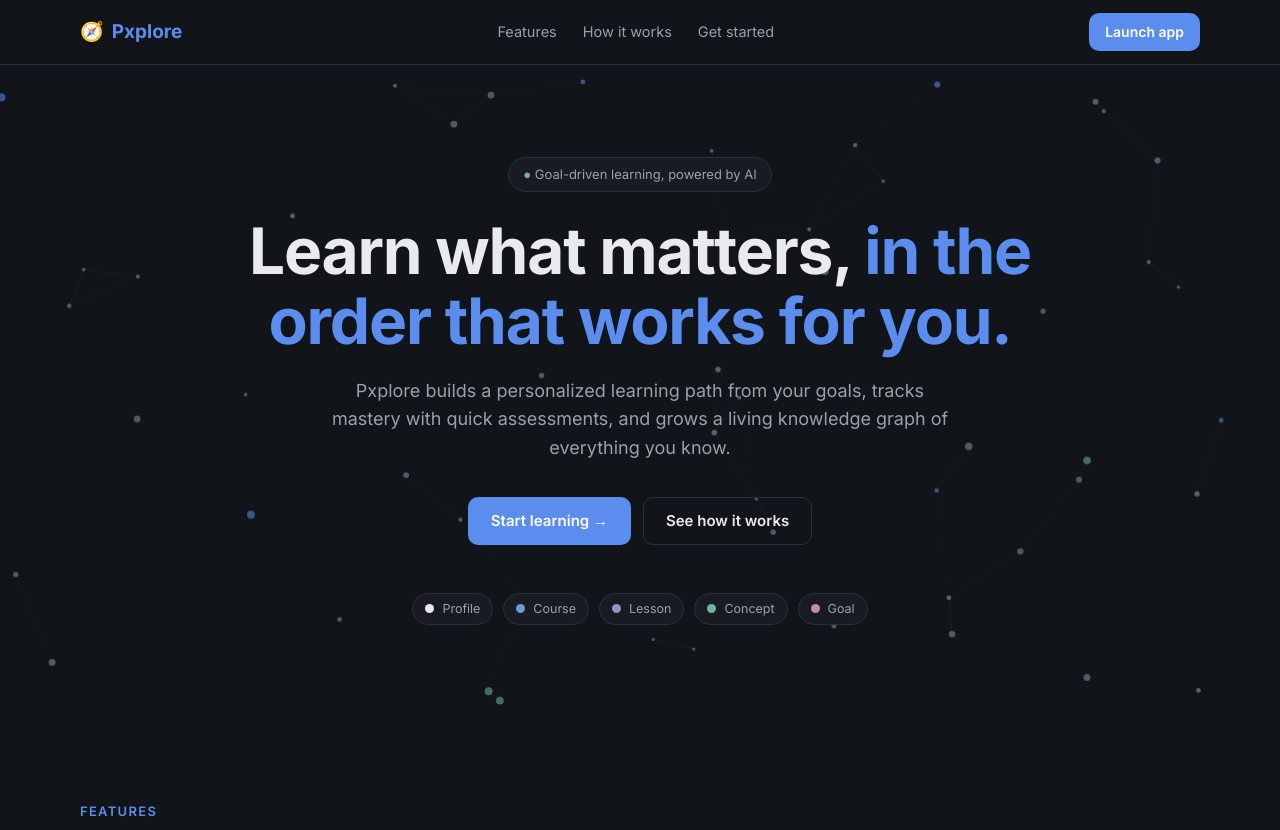
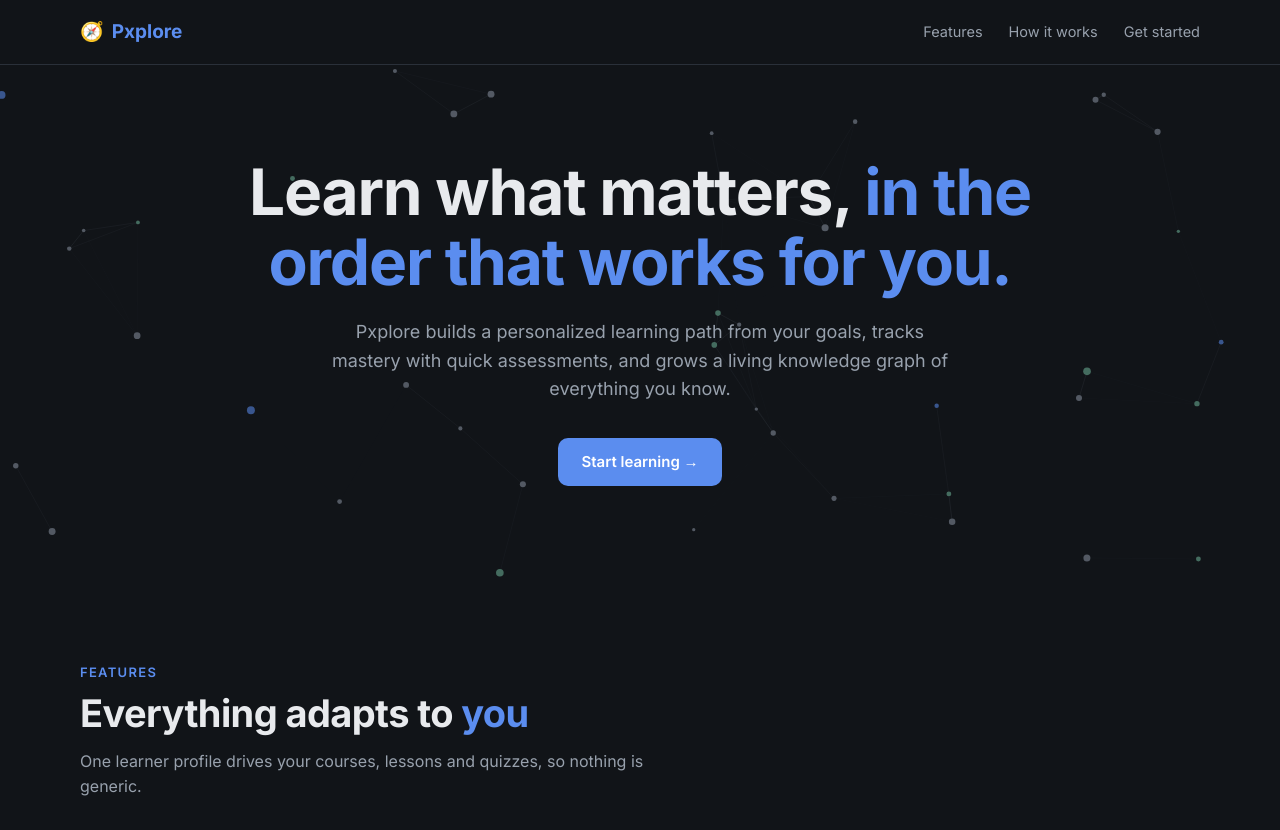
Before and after one commit to ManasTarare/Self_learn, a Flask app: page / in a window 1280 px wide. Shown: the top 830 px of the page. Run offline with Flask 3, Linux system fonts and the light colour scheme.

Commit message:
Add files via upload

```diff
--- a/templates/index.html
+++ b/templates/index.html
@@ -14,26 +14,16 @@
   <header class="nav"><div class="wrap">
     <a class="brand" href="#top"><span>🧭</span><b class="grad">Pxplore</b></a>
     <ul><li><a href="#features">Features</a></li><li><a href="#how">How it works</a></li><li><a href="#start">Get started</a></li></ul>
-    <a class="btn primary small" href="{{ app_url or 'http://localhost:8501' }}">Launch app</a>
   </div></header>
 
   <main id="top">
     <div class="hero">
       <canvas id="bg"></canvas>
       <div class="wrap">
-        <span class="pill"><b>●</b> Goal-driven learning, powered by AI</span>
         <h1>Learn what matters, <span class="grad">in the order that works for you.</span></h1>
         <p>Pxplore builds a personalized learning path from your goals, tracks mastery with quick assessments, and grows a living knowledge graph of everything you know.</p>
         <div class="cta">
           <a class="btn primary" href="{{ app_url or 'http://localhost:8501' }}">Start learning →</a>
-          <a class="btn ghost" href="#how">See how it works</a>
-        </div>
-        <div class="legend">
-          <span><i style="background:#e5e7eb"></i>Profile</span>
-          <span><i style="background:#6b9bd1"></i>Course</span>
-          <span><i style="background:#9a8fc4"></i>Lesson</span>
-          <span><i style="background:#6fb59a"></i>Concept</span>
-          <span><i style="background:#c98aa6"></i>Goal</span>
         </div>
       </div>
     </div>
--- a/templates/me.html
+++ b/templates/me.html
@@ -34,6 +34,9 @@
 <section id="t2" class="tab">
   <p class="muted">Hover a node to focus its connections, click to pin, drag to rearrange, scroll to zoom. The green ring on a concept shows estimated mastery.</p>
   <iframe data-src="{{ url_for('graph') }}" class="graphframe" title="Knowledge graph"></iframe>
+  <h2>Recent study notes</h2>
+  {% if record.notes %}<div class="panel">{% for n in record.notes %}<p>{{ n.note }}<br><small class="muted">{{ n.created_at }}</small></p>{% endfor %}</div>
+  {% else %}<div class="alert info">Your recent study notes will appear here.</div>{% endif %}
 </section>
 
 <section id="t3" class="tab">
@@ -49,7 +52,6 @@
     {% if a.kind=='quiz' %}{% for d in a.detail.get('details',[]) %}<p><b>{{ 'Correct' if d.is_correct else 'Review' }}:</b> {{ d.question }}<br>Your answer: {{ d.answer }}<br><small class="muted">{{ d.explanation }}</small></p>{% endfor %}
     {% else %}<p>{{ a.detail.get('feedback','') }}</p>{% if a.detail.get('submission') %}<b>Submitted work</b><pre class="plain">{{ a.detail.submission }}</pre>{% endif %}{% endif %}
   </details>{% endfor %}{% endif %}
-  {% if record.notes %}<details class="panel"><summary>Recent study notes</summary>{% for n in record.notes %}<p>{{ n.note }}<br><small class="muted">{{ n.created_at }}</small></p>{% endfor %}</details>{% endif %}
 </section>
 <script>
 const fr=document.querySelector('.graphframe');
```
